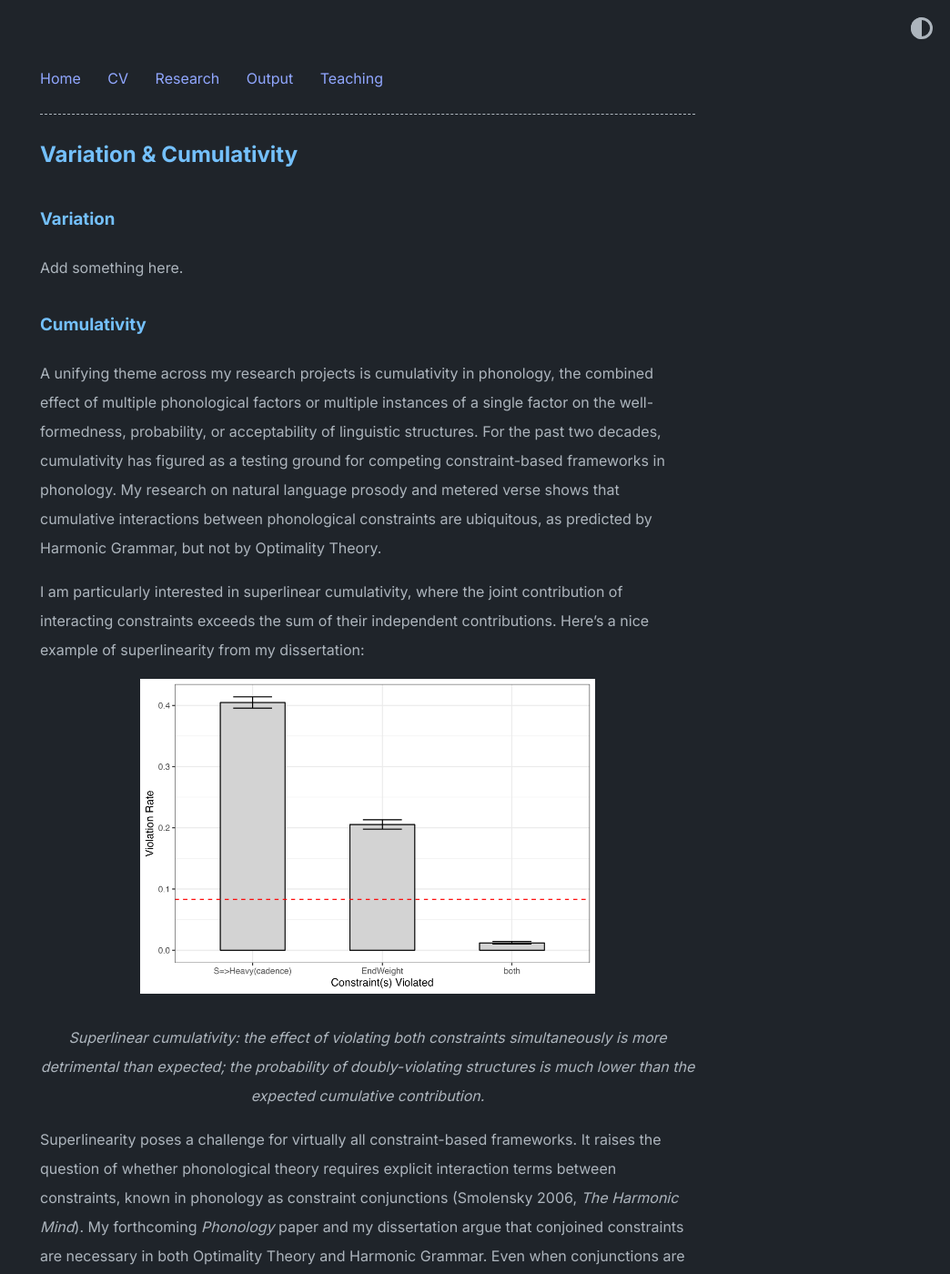
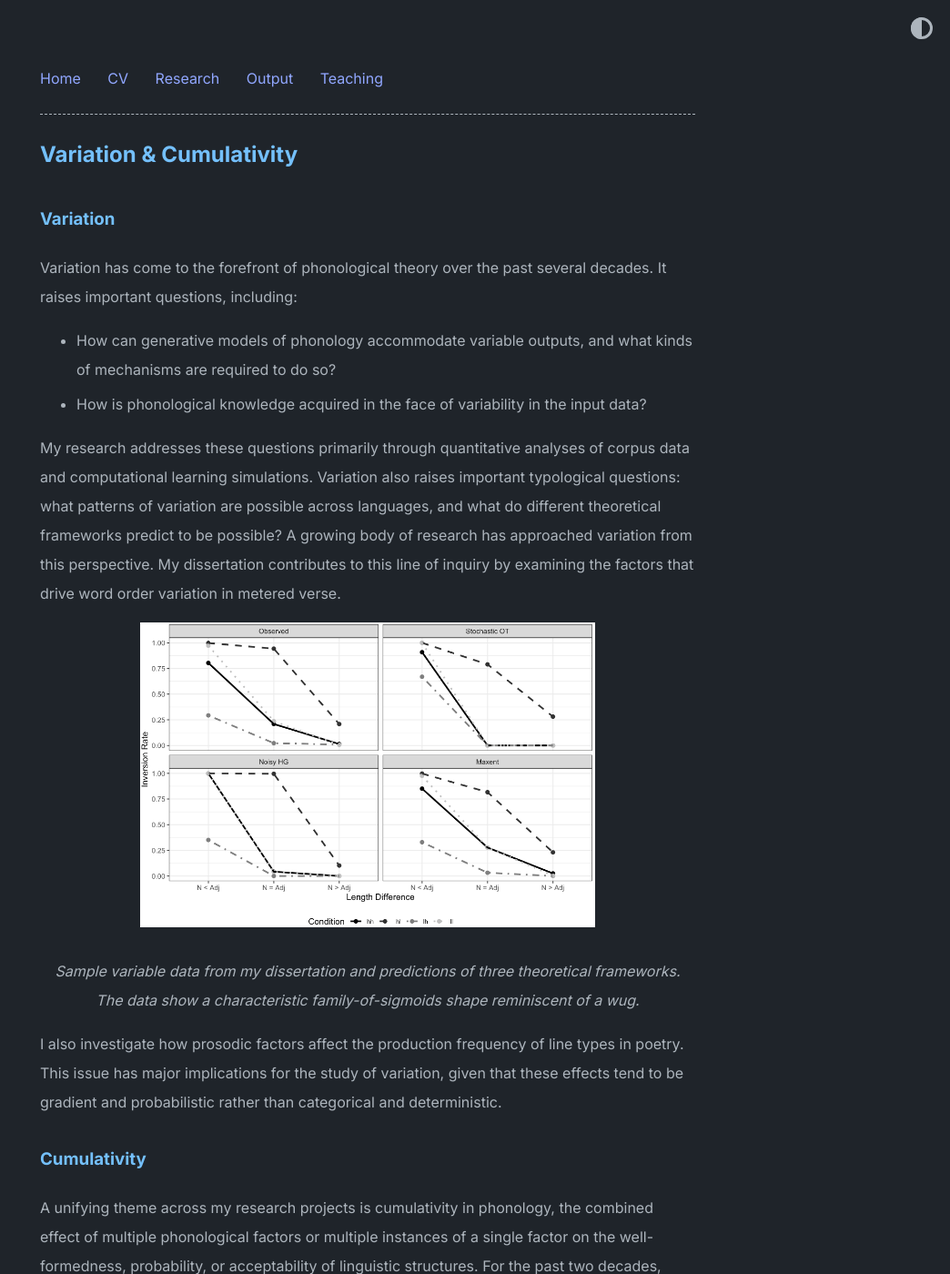
Before and after one commit to AljosaMilenkovic/AljosaMilenkovic.github.io, a Jekyll site: the page built from research/variation.md, in a window 1280 px wide and 1400 px high. Shown: the whole window at 91% size, without its empty margins (236-1280 px from the left). Built offline with Jekyll 4.4.1, drawn with Linux system fonts in a browser that asks for light colours.

Commit message:
Update variation.md

```diff
--- a/research/variation.md
+++ b/research/variation.md
@@ -5,7 +5,22 @@ permalink: /research/variation/
 ---
 
 ### Variation
-Add something here.
+
+Variation has come to the forefront of phonological theory over the past several decades. It raises important questions, including:
+
+- How can generative models of phonology accommodate variable outputs, and what kinds of mechanisms are required to do so?
+- How is phonological knowledge acquired in the face of variability in the input data?
+
+My research addresses these questions primarily through quantitative analyses of corpus data and computational learning simulations.
+Variation also raises important typological questions: what patterns of variation are possible across languages, and what do different theoretical frameworks predict to be possible? A growing body of research has approached variation from this perspective. My dissertation contributes to this line of inquiry by examining the factors that drive word order variation in metered verse.
+
+<p align="center">
+  <img src="/variation.png" alt="Variation plot" width="500">
+  <br>
+  <em>Sample variable data from my dissertation and predictions of three theoretical frameworks. The data show a characteristic family-of-sigmoids shape reminiscent of a wug.</em>
+</p>
+
+I also investigate how prosodic factors affect the production frequency of line types in poetry. This issue has major implications for the study of variation, given that these effects tend to be gradient and probabilistic rather than categorical and deterministic.
 
 ### Cumulativity
 
```
